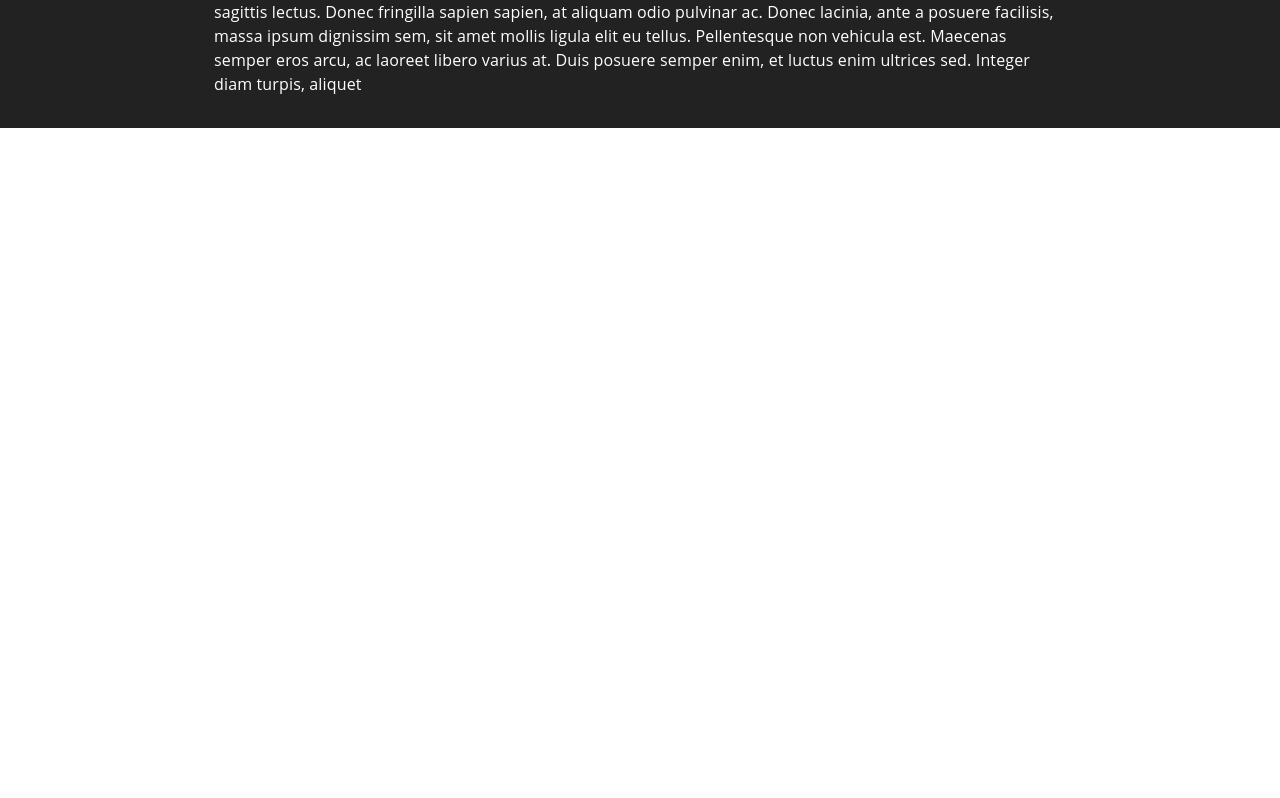
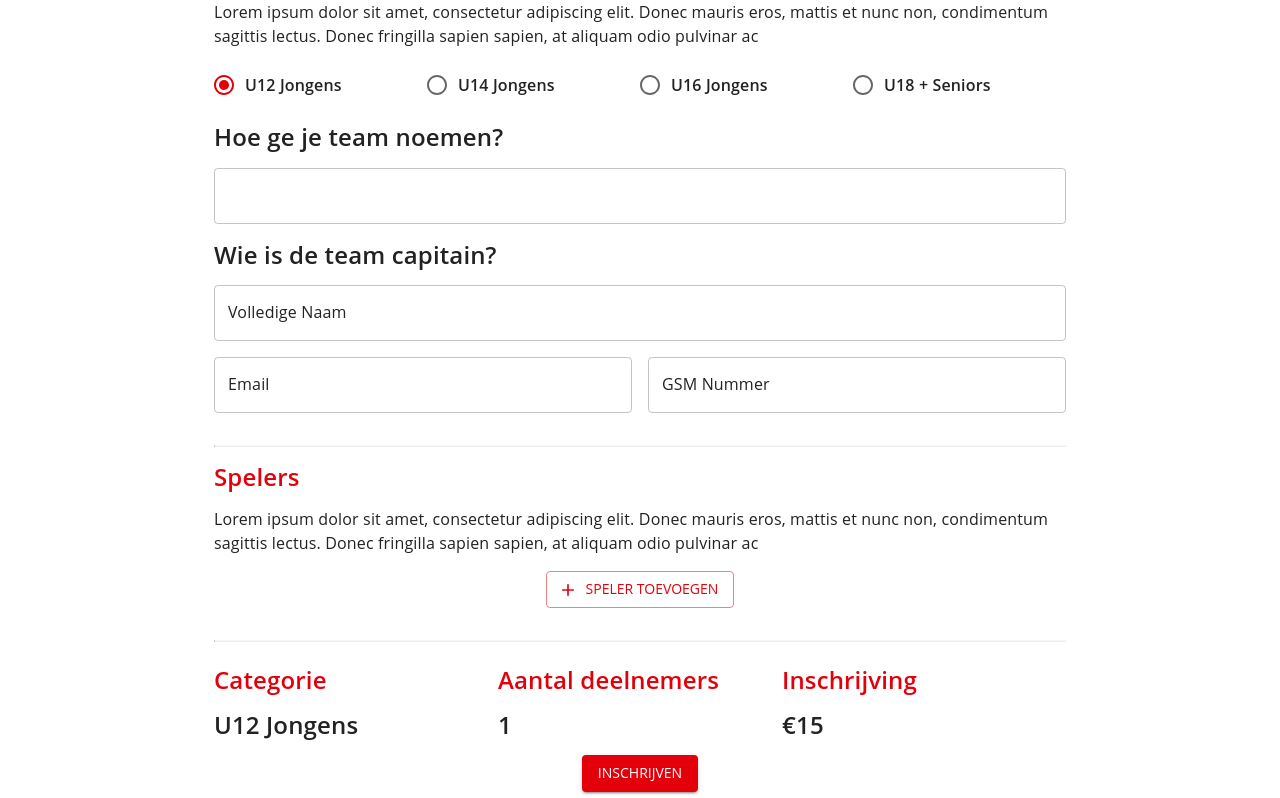
Before and after one commit to Mell-3s/zuiderkempen-diamonds-3x3, a React (Vite) app: page / in a window 1280 px wide. Shown: the part 862-1660 px from the top of the page. Before the commit the page ends 990 px from the top, so only its background shows below. Built offline with nearby package versions, Linux system fonts and the light colour scheme; a web font is replaced by a local one.

Commit message:
Registration

```diff
--- a/package.json
+++ b/package.json
@@ -13,9 +13,13 @@
   "dependencies": {
     "@emotion/react": "^11.11.0",
     "@emotion/styled": "^11.11.0",
+    "@mui/icons-material": "^5.11.16",
     "@mui/material": "^5.13.2",
+    "@mui/x-date-pickers": "^6.5.0",
+    "date-fns": "^2.30.0",
     "react": "^18.2.0",
-    "react-dom": "^18.2.0"
+    "react-dom": "^18.2.0",
+    "react-hook-form": "^7.43.9"
   },
   "devDependencies": {
     "@types/react": "^18.0.28",
--- a/src/App.tsx
+++ b/src/App.tsx
@@ -1,4 +1,4 @@
-import { Footer, Header, Intro } from './components';
+import { Footer, Header, Intro, Registration } from './components';
 
 function App() {
   return (
@@ -6,6 +6,8 @@ function App() {
       <Header />
       <main>
         <Intro />
+        <hr />
+        <Registration />
       </main>
       <Footer />
     </>
--- a/src/components/index.ts
+++ b/src/components/index.ts
@@ -1,3 +1,4 @@
 export { default as Header } from './header/Header';
 export { default as Intro } from './intro/Intro';
 export { default as Footer } from './footer/Footer';
+export { default as Registration } from './registration/Registration';
--- /dev/null
+++ b/src/components/registration/Registration.tsx
@@ -0,0 +1,247 @@
+import { Controller, useFieldArray, useForm } from 'react-hook-form';
+
+import AddIcon from '@mui/icons-material/Add';
+import {
+  Box,
+  Button,
+  Container,
+  FormControl,
+  FormControlLabel,
+  Grid,
+  Radio,
+  RadioGroup,
+  TextField,
+  Typography,
+} from '@mui/material';
+import { MobileDatePicker } from '@mui/x-date-pickers';
+
+const categories = ['U12 Jongens', 'U14 Jongens', 'U16 Jongens', 'U18 + Seniors'];
+
+interface State {
+  category: string;
+  name: string;
+  captain: {
+    name: string;
+    phone: string;
+    email: string;
+  };
+  players: {
+    name: string;
+    birthday?: Date;
+  }[];
+}
+
+const defaultValues: State = {
+  category: 'U12 Jongens',
+  name: '',
+  captain: {
+    name: '',
+    phone: '',
+    email: '',
+  },
+  players: [],
+};
+
+function Registration() {
+  const {
+    control,
+    handleSubmit,
+    watch,
+    formState: { errors },
+  } = useForm<State>({ defaultValues });
+  const { fields, append } = useFieldArray({
+    control,
+    name: 'players',
+    rules: {
+      minLength: 3,
+      required: true,
+    },
+  });
+
+  return (
+    <section className='registration'>
+      <Container maxWidth='md'>
+        <form onSubmit={handleSubmit(data => console.log(data))}>
+          <Typography variant='h3'>Team details</Typography>
+          <Typography>
+            Lorem ipsum dolor sit amet, consectetur adipiscing elit. Donec mauris eros, mattis et
+            nunc non, condimentum sagittis lectus. Donec fringilla sapien sapien, at aliquam odio
+            pulvinar ac
+          </Typography>
+          <Controller
+            name='category'
+            control={control}
+            render={({ field }) => (
+              <FormControl fullWidth>
+                <RadioGroup {...field}>
+                  <Grid container marginTop={2}>
+                    {categories.map(category => (
+                      <Grid item key={category} xs={6} md={3}>
+                        <FormControlLabel
+                          value={category}
+                          control={<Radio />}
+                          label={category}
+                          componentsProps={{
+                            typography: {
+                              fontWeight: 600,
+                            },
+                          }}
+                        />
+                      </Grid>
+                    ))}
+                  </Grid>
+                </RadioGroup>
+              </FormControl>
+            )}
+          />
+          <Typography variant='h4'>Hoe ge je team noemen?</Typography>
+          <Controller
+            name='name'
+            control={control}
+            rules={{
+              required: true,
+              minLength: 3,
+            }}
+            render={({ field }) => (
+              <TextField
+                error={!!errors?.name}
+                fullWidth
+                helperText={!!errors?.name && 'De naam moet minstens 3 karakters lang zijn'}
+                {...field}
+              />
+            )}
+          />
+          <Typography variant='h4'>Wie is de team capitain?</Typography>
+          <Grid container spacing={2}>
+            <Grid item xs={12}>
+              <Controller
+                name='captain.name'
+                control={control}
+                rules={{ required: true }}
+                render={({ field }) => (
+                  <TextField
+                    error={!!errors?.captain?.name}
+                    fullWidth
+                    label='Volledige Naam'
+                    {...field}
+                  />
+                )}
+              />
+            </Grid>
+            <Grid item xs={12} md={6}>
+              <Controller
+                name='captain.email'
+                control={control}
+                rules={{ required: true }}
+                render={({ field }) => (
+                  <TextField
+                    error={!!errors?.captain?.email}
+                    fullWidth
+                    label='Email'
+                    type='email'
+                    {...field}
+                  />
+                )}
+              />
+            </Grid>
+            <Grid item xs={12} md={6}>
+              <Controller
+                name='captain.phone'
+                control={control}
+                rules={{ required: true }}
+                render={({ field }) => (
+                  <TextField
+                    error={!!errors?.captain?.phone}
+                    fullWidth
+                    label='GSM Nummer'
+                    {...field}
+                  />
+                )}
+              />
+            </Grid>
+          </Grid>
+          <hr />
+          <Typography variant='h3'>Spelers</Typography>
+          <Typography>
+            Lorem ipsum dolor sit amet, consectetur adipiscing elit. Donec mauris eros, mattis et
+            nunc non, condimentum sagittis lectus. Donec fringilla sapien sapien, at aliquam odio
+            pulvinar ac
+          </Typography>
+          {fields.map((field, index) => (
+            <Box bgcolor='secondary.main' padding={2} marginTop={2} key={field.id}>
+              <Grid container spacing={2}>
+                <Grid item xs={12} md={6}>
+                  <Controller
+                    name={`players.${index}.name`}
+                    control={control}
+                    rules={{ required: true }}
+                    render={({ field }) => (
+                      <TextField
+                        error={!!errors?.players?.[index]?.name}
+                        fullWidth
+                        label='Volledige Naam'
+                        {...field}
+                      />
+                    )}
+                  />
+                </Grid>
+                <Grid item xs={12} md={6}>
+                  <Controller
+                    name={`players.${index}.birthday`}
+                    control={control}
+                    rules={{ required: true }}
+                    render={({ field }) => (
+                      <MobileDatePicker
+                        label='Geboorte Datum'
+                        maxDate={new Date()}
+                        slotProps={{
+                          textField: {
+                            fullWidth: true,
+                            error: !!errors?.players?.[index]?.birthday,
+                          },
+                        }}
+                        {...field}
+                      />
+                    )}
+                  />
+                </Grid>
+              </Grid>
+            </Box>
+          ))}
+          <Grid container justifyContent='center' marginTop={2}>
+            <Button
+              disabled={fields.length >= 3}
+              variant='outlined'
+              onClick={() => append({ name: '' })}
+              startIcon={<AddIcon />}
+            >
+              Speler toevoegen
+            </Button>
+          </Grid>
+          <hr />
+          <Grid container>
+            <Grid item xs={12} md={4}>
+              <Typography variant='h3'>Categorie</Typography>
+              <Typography variant='h4'>{watch('category')}</Typography>
+            </Grid>
+            <Grid item xs={12} md={4}>
+              <Typography variant='h3'>Aantal deelnemers</Typography>
+              <Typography variant='h4'>{fields.length + 1}</Typography>
+            </Grid>
+            <Grid item xs={12} md={4}>
+              <Typography variant='h3'>Inschrijving</Typography>
+              <Typography variant='h4'>&euro;15</Typography>
+            </Grid>
+          </Grid>
+          <Grid container justifyContent='center'>
+            <Button type='submit' variant='contained'>
+              Inschrijven
+            </Button>
+          </Grid>
+        </form>
+      </Container>
+    </section>
+  );
+}
+
+export default Registration;
--- a/src/index.scss
+++ b/src/index.scss
@@ -1,6 +1,7 @@
 :root {
   --red: #e3000b;
   --black: #222222;
+  --grey: #f6f6f6;
 }
 
 #root {
@@ -8,3 +9,8 @@
   display: grid;
   grid-template-rows: auto 1fr auto;
 }
+
+hr {
+  margin-top: 2rem;
+  border-top: 1px solid var(--grey);
+}
--- a/src/main.tsx
+++ b/src/main.tsx
@@ -3,6 +3,8 @@ import ReactDOM from 'react-dom/client';
 
 import { ThemeProvider } from '@emotion/react';
 import { createTheme, CssBaseline } from '@mui/material';
+import { LocalizationProvider } from '@mui/x-date-pickers';
+import { AdapterDateFns } from '@mui/x-date-pickers/AdapterDateFns';
 
 import App from './App.tsx';
 
@@ -13,6 +15,9 @@ const theme = createTheme({
     mode: 'light',
     primary: {
       main: '#E3000B',
+    },
+    secondary: {
+      main: '#F6F6F6',
     },
   },
   components: {
@@ -42,7 +47,7 @@ const theme = createTheme({
       color: '#222222',
     },
     h1: {
-      fontSize: '1.5rem',
+      fontSize: '2rem',
       '@media (min-width:600px)': {
         fontSize: '3rem',
       },
@@ -50,26 +55,19 @@ const theme = createTheme({
       color: '#FFFFFF',
     },
     h2: {
-      fontSize: '1.5rem',
-      '@media (min-width:600px)': {
-        fontSize: '2rem',
-      },
+      fontSize: '2rem',
       fontWeight: '700',
     },
     h3: {
       fontSize: '1.5rem',
-      '@media (min-width:600px)': {
-        fontSize: '2rem',
-      },
       fontWeight: '600',
       color: '#E3000B',
+      margin: '1rem 0',
     },
     h4: {
       fontSize: '1.5rem',
-      '@media (min-width:600px)': {
-        fontSize: '2rem',
-      },
       fontWeight: '600',
+      margin: '1rem 0',
     },
   },
 });
@@ -78,7 +76,9 @@ ReactDOM.createRoot(document.getElementById('root') as HTMLElement).render(
   <React.StrictMode>
     <CssBaseline />
     <ThemeProvider theme={theme}>
-      <App />
+      <LocalizationProvider dateAdapter={AdapterDateFns}>
+        <App />
+      </LocalizationProvider>
     </ThemeProvider>
   </React.StrictMode>,
 );
```
Also changed, not shown: 1 other file (tests, documents, lock files or other folders).
